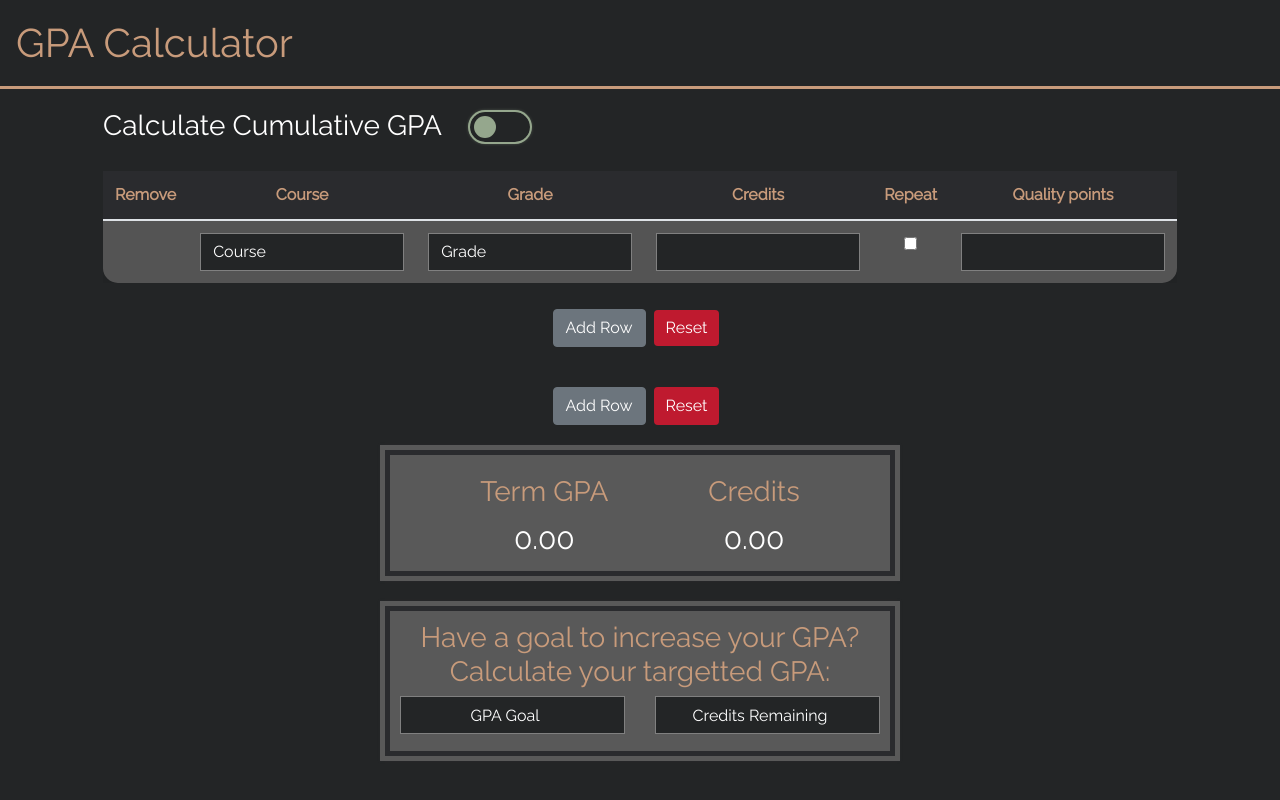
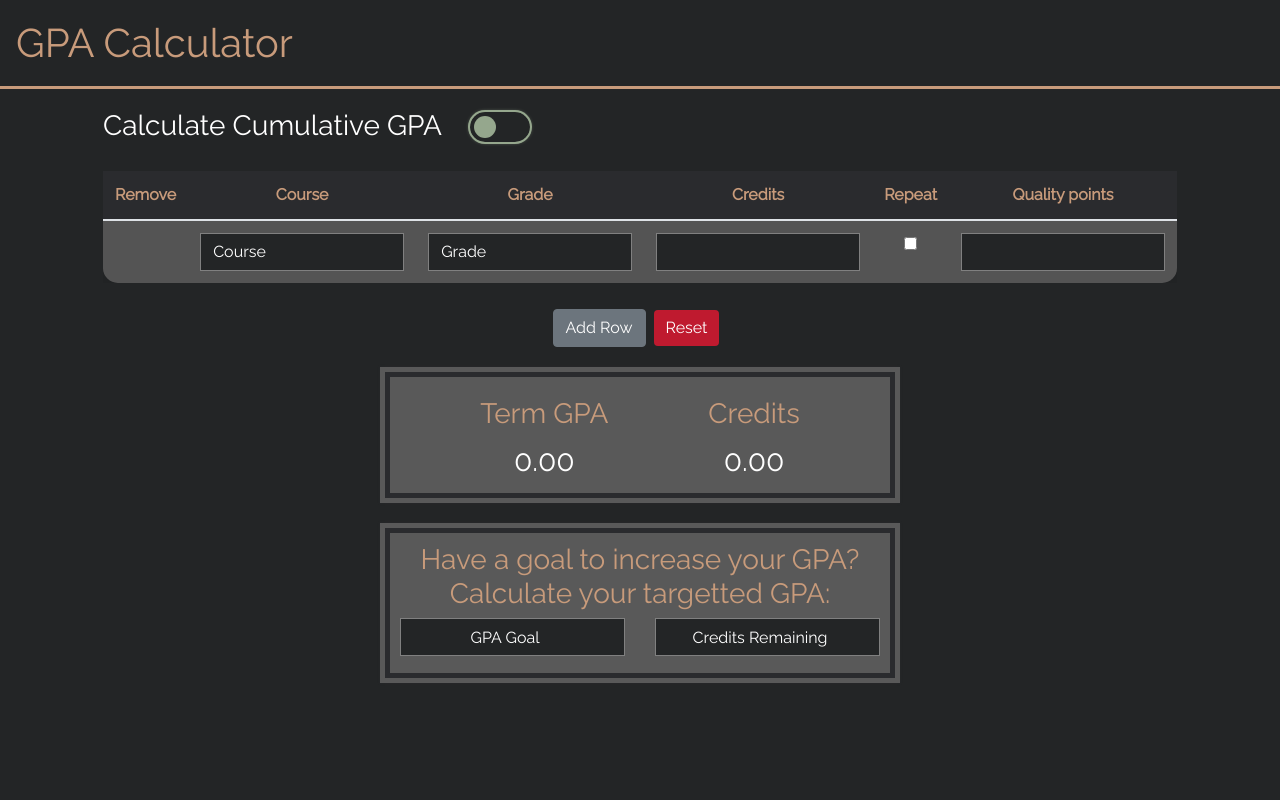
Before and after one commit to ejoebanks/gpa-calculator, a React (Create React App) app: page / in a window 1280 px wide. Shown: the top 800 px of the page. Built offline with nearby package versions, Linux system fonts and the light colour scheme.

Commit message:
Moved buttongroup back to table comp

```diff
--- a/src/components/CalculationForm.js
+++ b/src/components/CalculationForm.js
@@ -23,7 +23,6 @@ export default function CalculationForm() {
           <div className="form-group">
           <Cumulative />
           <Table />
-          <ButtonGroup />
             <div className="output_container">
               <div className="output_part">
                 <h3>Term GPA</h3>
```
